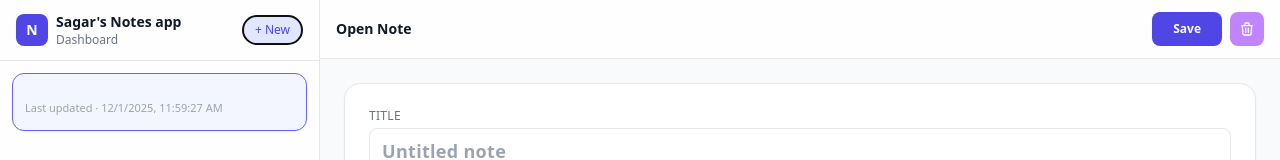
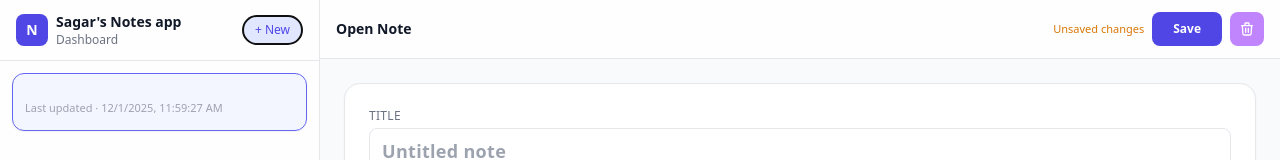
Before and after one commit to SagarPurohit-Codal/notes-reacts-app, a React (Vite) app: page / in a window 1280 px wide. Both pictures are taken after a click on the button "+ New". Shown: the top 160 px of the page. Built offline with nearby package versions, Linux system fonts and the light colour scheme.

Commit message:
Disable save until state updates and track unsaved changes to show label

```diff
--- a/src/components/NoteEditor.jsx
+++ b/src/components/NoteEditor.jsx
@@ -8,7 +8,7 @@ import ModalPortal from "./ModalPortal";
  * - Open note
  */
 
-export default function NoteEditor({ note, onChangeNote, onSaveNotes, onAddNote, hasNotes, onDeleteNote }) {
+export default function NoteEditor({ note, onChangeNote, onSaveNotes, onAddNote, hasNotes, onDeleteNote, hasUnsavedChanges}) {
 
   const AUTO_DELETE_SECONDS = 5;
   const [showDeleteModal, setShowDeleteModal] = useState(false);
@@ -81,10 +81,22 @@ export default function NoteEditor({ note, onChangeNote, onSaveNotes, onAddNote,
         <h1 className="text-sm font-semibold text-gray-900">Open Note</h1>
 
         <div className="hidden justify-center align-middle items-center gap-2 text-xs text-gray-500 sm:flex">
+          {hasUnsavedChanges && (
+            <span className="text-[11px] text-amber-600 font-medium">
+              Unsaved changes
+            </span>
+          )}
+
           <button
             type="button"
             onClick={onSaveNotes}
-                className="px-5 py-2 bg-indigo-600 text-white rounded-lg hover:bg-indigo-700 active:bg-indigo-800 transition-colors text-xs font-semibold"
+            disabled={!hasUnsavedChanges}
+            className={[
+              "px-5 py-2 rounded-lg transition-colors text-xs font-semibold",
+              hasUnsavedChanges
+                ? "bg-indigo-600 text-white hover:bg-indigo-700 active:bg-indigo-800"
+                : "bg-gray-200 text-gray-500 cursor-not-allowed",
+            ].join(" ")}
           >
             Save
           </button>
--- a/src/dashboard.jsx
+++ b/src/dashboard.jsx
@@ -41,6 +41,7 @@ function loadInitialNotes() {
 
 export default function Dashboard() {
   const [notes, setNotes] = useState(loadInitialNotes);
+  const [hasUnsavedChanges, setHasUnsavedChanges] = useState(false);
 
   const [selectedNoteId, setSelectedNoteId] = useState(
     DEFAULT_SELECTED_NOTE_ID
@@ -64,12 +65,14 @@ export default function Dashboard() {
         return updatedNote;
       })
     );
+    setHasUnsavedChanges(true);
   };
 
   const handleAddNote = () => {
     const newNote = createEmptyNote();
     setNotes((prev) => [newNote,...prev]);
     setSelectedNoteId(newNote.id);
+    setHasUnsavedChanges(true);
   };
 
   const handleDeleteNote = (noteId) => {
@@ -98,6 +101,7 @@ export default function Dashboard() {
 
     try {
       localStorage.setItem(STORAGE_KEY, JSON.stringify(notes));
+      setHasUnsavedChanges(false);
       console.log("Notes saved to localStorage");
     } catch (err) {
       console.error("Failed to save notes to localStorage:", err);
@@ -120,6 +124,7 @@ export default function Dashboard() {
         onAddNote={handleAddNote}
         hasNotes={notes.length > 0}
         onDeleteNote={handleDeleteNote}
+        hasUnsavedChanges={hasUnsavedChanges}
         />
     </div>
   );
```
Lines whose indentation alone changed are shown as unchanged.
